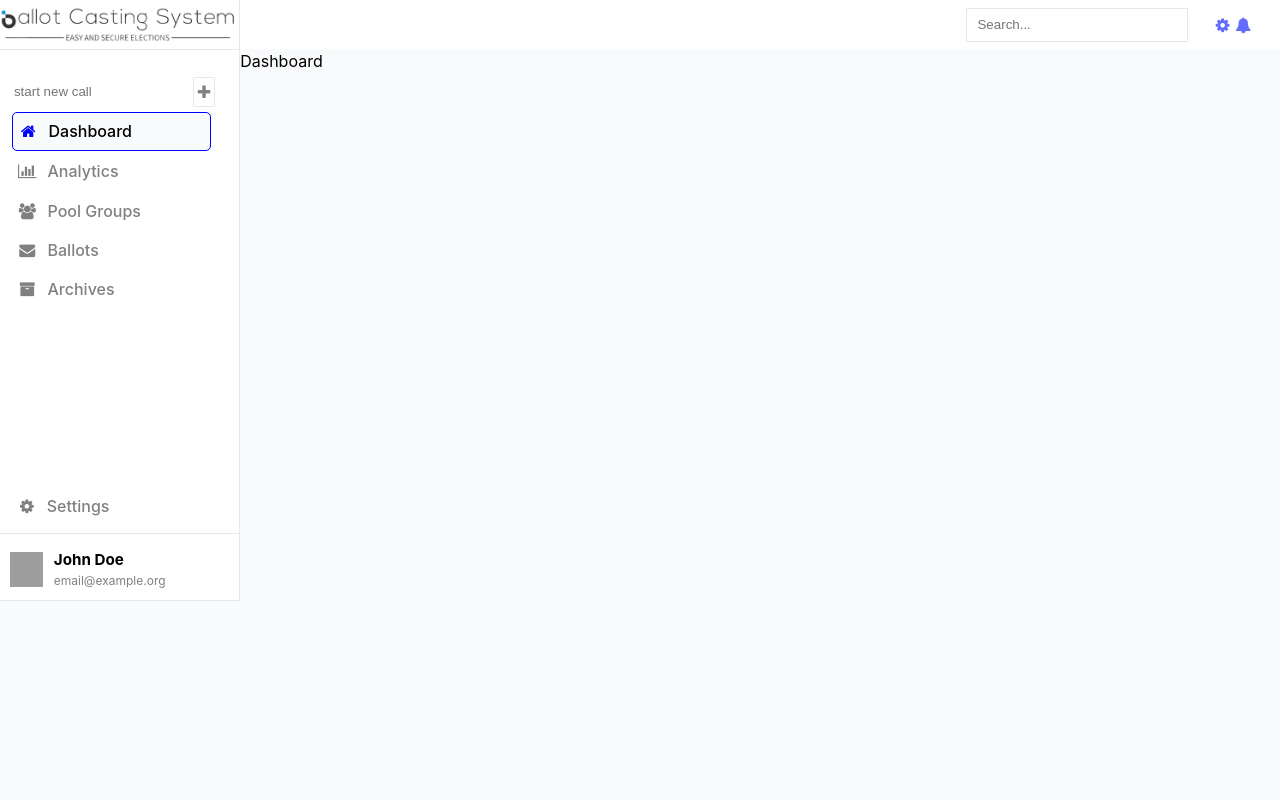
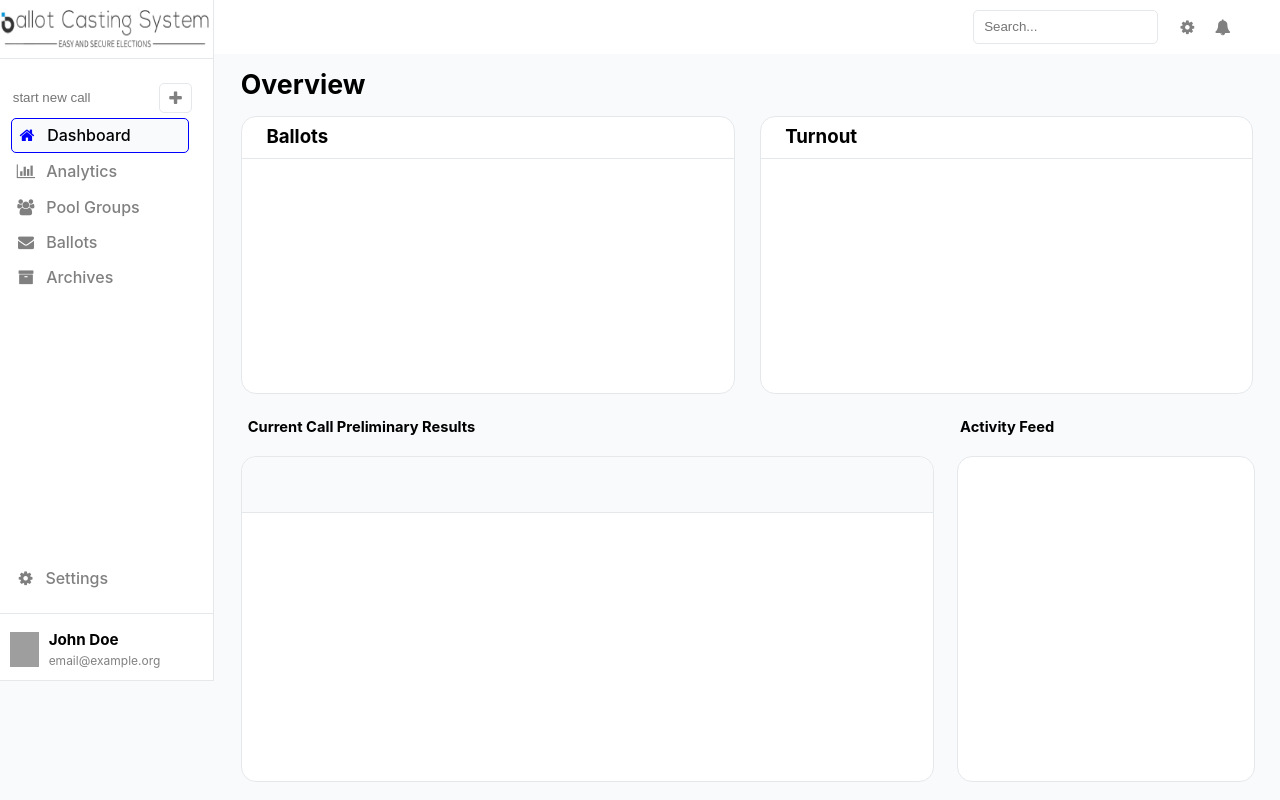
Before and after one commit to tru-salomon/BallotCastingFrontend, a React (Vite) app: page /dashboard in a window 1280 px wide. Built offline with nearby package versions, Linux system fonts and the light colour scheme; grey boxes are pictures that could not be loaded.

Commit message:
dashboard layout completed

```diff
--- a/src/components/Dashboard.css
+++ b/src/components/Dashboard.css
@@ -1,11 +1,152 @@
 /* dashboard.css */
+.dashboard-container {
+    display: flex;
+    flex-direction: column;
+    width: 100%;
+    height: 100%;
+    align-items: center;
+    justify-content: center;
 
-.app-container {
+}
+
+.dashboard {
     background-color: #F8FAFC;
-    height: 100vh;
-    width: 100vw;
+    height: 100%;
+    width: 100%;
+    display: flex;
+    flex-direction: column;
+    color: black;
+    gap: 2px;
+    align-items: center;
+    overflow: auto;
+}
+
+.title-container {
     display: flex;
     flex-direction: row;
-    color: black;
-    gap: 2px;
+    align-items: center;
+    width: 95%;
+    height: 8%;
+    font-size: 20pt;
+    font-weight: bold;
 }
+
+.data-visualization-container {
+    display: flex;
+    flex-direction: column;
+    width: 95%;
+    height: 37%;
+}
+
+.data-visualization {
+    display: flex;
+    flex-direction: row;
+    justify-content: center;
+    width: 100%;
+    height: 100%;
+    gap: 25px;
+}
+
+.bar-chart-container {
+    display: flex;
+    flex-direction: column;
+    width: 50%;
+    height: 100%;
+    background-color: #ffffff;
+    border: 1px solid #e5e8eb;
+    border-radius: 15px;
+}
+
+.pie-chart-container {
+    display: flex;
+    flex-direction: column;
+    width: 50%;
+    height: 100%;
+    background-color: #ffffff;
+    border: 1px solid #e5e8eb;
+    border-radius: 15px;
+}
+
+.chart-title {
+    display: flex;
+    width: 95.1%;
+    height: 15%;
+    border-bottom: 1px solid #e5e8eb;
+    align-items: center;
+    padding-left: 5%;
+    font-size: 14pt;
+    font-weight: bold;
+}
+
+.chart-container {
+    display: flex;
+    width: 100%;
+    height: 85%;
+    justify-content: center;
+    align-items: center;
+}
+
+.dashboard-feed-container {
+    display: flex;
+    flex-direction: row;
+    width: 95%;
+    height: 52%;
+    gap: 25px;
+}
+
+.result-feed-container {
+    display: flex;
+    flex-direction: column;
+    height: 100%;
+    width: 70%;
+}
+
+
+.activity-feed-container {
+    display: flex;
+    flex-direction: column;
+    width: 30%;
+    height: 100%;
+}
+
+.feed-title {
+    display: flex;
+    width:100%;
+    height: 15%;
+    padding-top: 5px;
+    padding-left: 1%;
+    align-items: center;
+    font-size: 11pt;
+    font-weight: bold;
+}
+
+.cell-title-container {
+    display: flex;
+    flex-direction: row;
+    width: 100%;
+    height: 17%;
+    background-color: #F8FAFC;
+    border-top-left-radius: 15px;
+    border-top-right-radius: 15px;
+    border-bottom: 1px solid #e5e8eb;
+}
+
+.result-container {
+    display: flex;
+    flex-direction: column;
+    width: 100%;
+    height: 85%;
+    background-color: #ffffff;
+    border: 1px solid #e5e8eb;
+    border-radius: 15px;
+}
+
+.activity-container {
+    display: flex;
+    flex-direction: column;
+    width: 100%;
+    height: 85%;
+    background-color: #ffffff;
+    border: 1px solid #e5e8eb;
+    border-radius: 15px;
+}
--- a/src/components/Dashboard.jsx
+++ b/src/components/Dashboard.jsx
@@ -5,9 +5,37 @@ const Dashboard = () => {
 
             <div className="dashboard-container">
                   <div className='dashboard'>
+                        <div className='title-container'>Overview</div>
+                        <div className='data-visualization-container'>
+                              <div className='data-visualization'>
+                                    <div className='bar-chart-container'>
+                                          <div className='chart-title'>Ballots</div>
+                                          <div className='chart-container'></div>
+                                    </div>
+
+                                    <div className='pie-chart-container'>
+                                          <div className='chart-title'>Turnout</div>
+                                          <div className='chart-container'></div>
+                                    </div>
+                              </div>
+                        </div>
+                        <div className='dashboard-feed-container'>
+
+                              <div className='result-feed-container'>
+                                    <div className='feed-title'>Current Call Preliminary Results</div>
+                                    <div className='result-container'>
+                                          <div className='cell-title-container'></div>
+                                    </div>
 
                               </div>
-          <div>Dashboard</div>
+                              <div className='activity-feed-container'>
+                                    <div className='feed-title'>Activity Feed</div>
+                                    <div className='activity-container'></div>
+                              </div>
+
+                        </div>
+                  </div>
+
             </div>
       )
 }
--- a/src/components/SearchBar.css
+++ b/src/components/SearchBar.css
@@ -21,14 +21,6 @@
     width: 65%;
 }
 
-.searchbar-input-container {
-    display: flex;
-    flex-direction: row;
-    justify-content: center;
-    align-items: center;
-    width: 25%;
-    height: max-content;
-}
 
 .searchbar-input-container input {
     width: 80%;
@@ -36,6 +28,8 @@
     background-color: #ffffff;
     border: 1px solid #e5e8eb;
     padding-left: 10px;
+    border-radius: 5px;
+    color: black;
 }
 
 .searchbar-input-container {
@@ -44,4 +38,19 @@
     justify-content: center;
     align-items: center;
     gap: 10px;
+    width: 20%;
 }
+
+.searchbar-icons-container {
+    display: flex;
+    flex-direction: row;
+    gap: 15px;
+}
+
+.searchbar-icons-container i {
+    color: grey;
+}
+
+.searchbar-icons-container i:hover {
+    color: black;
+}
--- a/src/components/Sidebar.css
+++ b/src/components/Sidebar.css
@@ -3,8 +3,8 @@
     flex-direction: column;
     justify-content: center;
     align-items: center;
-    width: 23%;
-    height: 75%;
+    width: 20%;
+    height: 85%;
     background-color: #ffffff;
     border: 1px solid #e5e8eb;
     border-top: none;
@@ -60,7 +60,7 @@
     padding: 5px;
     border-radius: 5px;
     cursor: pointer;
-    height: 15%;
+    height: 10%;
     width: 85%;
 }
 
@@ -71,7 +71,6 @@
     margin-top: 9%;
     padding-left: 5%;
     padding-right: 4%;
-    border-radius: 5px;
     gap: 5px;
     cursor: pointer;
     height: 5%;
@@ -121,12 +120,14 @@
     background-color: #ffffff;
     border: none;
     color: black;
-    width: 100%;
+    width: 77%;
     height: 25px;
 }
 
 .nav-item-one i {
     color: grey;
+    padding-right: 5px;
+    padding-left: 5px;
 }
 
 .lower-sidebar {
@@ -181,6 +182,7 @@
     align-items: center;
     background-color: #ffffff;
     border: 1px solid #e5e8eb;
+    border-radius: 5px;
     cursor: pointer;
     padding: 2px 0px;
     margin: none;
```
Lines whose indentation alone changed are shown as unchanged.
